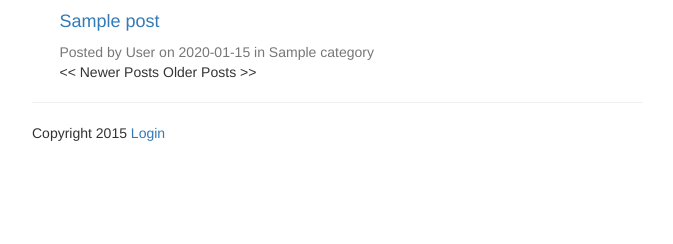
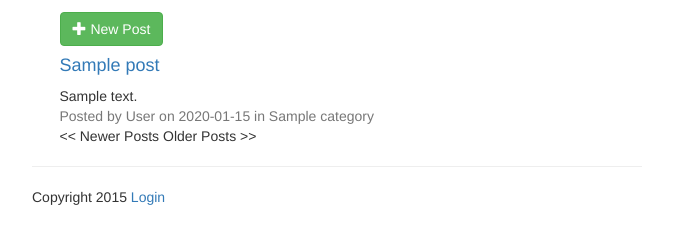
Before and after one commit to libert-xyz/flask-projects, a Flask app: template flask_blog/templates/blog/admin.html in a window 1280 px wide. Shown: the part 104-348 px from the top of the page, without its empty margins (303-976 px from the left). Run offline with Flask 2, Linux system fonts and the light colour scheme; the template is opened without the code that fills it: most values are stand-ins (such as "Sample title", 1, 10 or a date in 2020); one stand-in notice (Sample message) is shown; some libraries are stand-ins or nearby versions.

Commit message:
img/v2/error

```diff
--- a/flask_blog/home/models.py
+++ b/flask_blog/home/models.py
@@ -38,7 +38,7 @@ class Post(db.Model):
         return uploaded_images.url(self.image)
 
 
-    def __init__(self, blog, author, title, body, category, slug, publish_date=None, live=True,):
+    def __init__(self, blog, author, title, body, category, slug, image=None, publish_date=None, live=True,):
 
         self.blog_id = blog.id
         self.user_id = author.id
@@ -46,6 +46,7 @@ class Post(db.Model):
         self.body = body
         self.category = category
         self.slug = slug
+        self.image = image
         if publish_date is None:
             self.publish_date = datetime.utcnow()
         self.live = live
--- a/flask_blog/settings.py
+++ b/flask_blog/settings.py
@@ -5,4 +5,4 @@ DB_PASSWORD = 'pass'
 BLOG_DATABASE_NAME = 'blog'
 SQLALCHEMY_DATABASE_URI = 'mysql://%s:%s@mysql:3306/%s' %(DB_USERNAME,DB_PASSWORD,BLOG_DATABASE_NAME)
 UPLOADED_IMAGES_DEST = '/opt/flask_blog/static/images'
-UPLOADED_IMAGES_URL = '/static/images'
+UPLOADED_IMAGES_URL = '/static/images/'
--- /dev/null
+++ b/flask_blog/templates/_flashmessages.html
@@ -0,0 +1,14 @@
+{% with messages = get_flashed_messages() %}
+
+  {% if messages%}
+    <div id="messages">
+
+        <ul class="flashes">
+          {% for message in messages %}
+
+          <li>{{ message }}</li>
+          {% endfor %}
+        </ul>
+    </div>
+  {% endif%}
+{% endwith %}
--- a/flask_blog/templates/blog/admin.html
+++ b/flask_blog/templates/blog/admin.html
@@ -10,34 +10,48 @@
 
       <h3>Blog Admin</h3>
 
-      {% with messages = get_flashed_messages() %}
-
-        {% if messages%}
-          <div id="messages">
-
-              <ul class="flashes">
-                {% for message in messages %}
-
-                <li>{{ message }}</li>
-                {% endfor %}
-              </ul>
-          </div>
-        {% endif%}
-      {% endwith %}
+        {% include '_flashmessages.html' %}
 
       <p>
         Welcome, {{ session['username'] }} - <a href="{{url_for('logout')}}">Logout</a>
       </p>
 
+      <a href="{{url_for('post')}}">
+        <button class="btn btn-success" type="button" name="button">
+           <span class="glyphicon glyphicon-plus" aria-hidden="true"></span>
+           New Post
+        </button>
+      </a>
+
       <div class="post-list">
         {% for post in posts.items %}
-        <div class="post-item">
-          <h4><a href="{{url_for('article',slug=post.slug)}}">
-              {{ post.title }}
-          </a></h4>
-          <div class="text-muted">
-            Posted by {{ post.author.fullname }} on {{ post.publish_date.strftime('%Y-%m-%d')}} in {{ post.category.name }}
+        <div class="row post-item">
+          <div class="col-md-9">
+
+
+            <h4><a href="{{url_for('article',slug=post.slug)}}">
+                {{ post.title }}
+              </a></h4>
+
+              <div class="post-body">
+                {{ post.body[:220] }}
+
+              </div>
+
+              <div class="text-muted">
+                Posted by {{ post.author.fullname }} on {{ post.publish_date.strftime('%Y-%m-%d')}} in {{ post.category.name }}
+              </div>
+        </div>
+
+          <div class="col-md-3">
+
+              {% if post.image %}
+                <img src="{{ post.imgsrc }}" height="60px" class="img-rounded"/>
+              {% endif %}
+
           </div>
+
+
         </div>
         {% endfor %}
 
```
Also changed, not shown: flask_blog/home/views.py (+12 -3 lines), flask_blog/templates/blog/article.html (+8 -0 lines), flask_blog/templates/blog/index.html (+16 -1 lines), flask_blog/static/images/alemic1.png (added).
